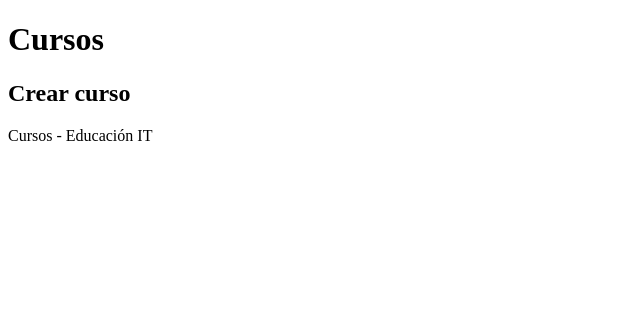
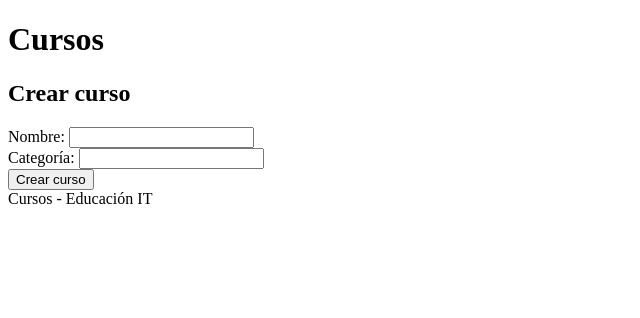
Before and after one commit to avefenixdev/89097-desarrollo-web-en-python-con-django, a Django app: page /cursos/crear-curso/ in a window 1280 px wide. Shown: the top 318 px of the page, without its empty margins (0-640 px from the left). Run offline with Django 5.2, Linux system fonts and the light colour scheme.

Commit message:
trabajando con formularios tipo post y csrf

```diff
--- a/clase-03/cursos/forms.py
+++ b/clase-03/cursos/forms.py
@@ -1,4 +1,5 @@
 from django import forms
 
-class NombreForm(forms.Form):
+class CursoForm(forms.Form):
     nombre = forms.CharField(label="Nombre", max_length=60)
+    categoria = forms.CharField(label="Categoría", max_length=30)
--- a/clase-03/cursos/templates/cursos/crear-curso.html
+++ b/clase-03/cursos/templates/cursos/crear-curso.html
@@ -3,6 +3,18 @@
 {% block contenido %}
     <h2>Crear curso</h2>
 
+    <!-- Por defecto el formulario se envía a la misma ruta en la que se ve ese formulario -->
+    <!-- Vista formulario: http://localhost:8000/cursos/crear-curso/
+             -> Se envía al misma ruta: http://localhost:8000/cursos/crear-curso/ -->
+    <form method="POST">
+
+        {% csrf_token %}
+
+        {{ formulario }}
+
+        <button type="submit">Crear curso</button>
+
+    </form>
 
 
 {% endblock %}
--- a/clase-03/cursos/views.py
+++ b/clase-03/cursos/views.py
@@ -1,8 +1,12 @@
 from django.shortcuts import render
+from .forms import CursoForm
 
 def buscar(request):
     texto = request.GET.get("q", "")
     return render(request, "cursos/buscar.html", {"texto": texto})
 
 def crear_curso(request):
-    return render(request, "cursos/crear-curso.html")
+
+    formulario = CursoForm()
+
+    return render(request, "cursos/crear-curso.html", { "formulario": formulario})
```
Also changed, not shown: 2 other files.
